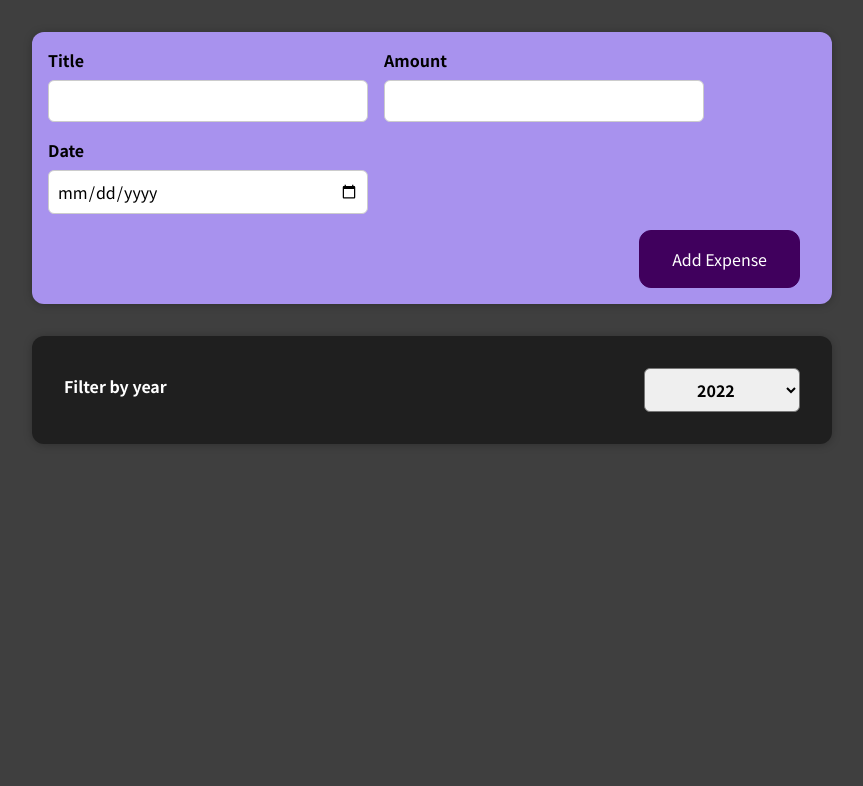
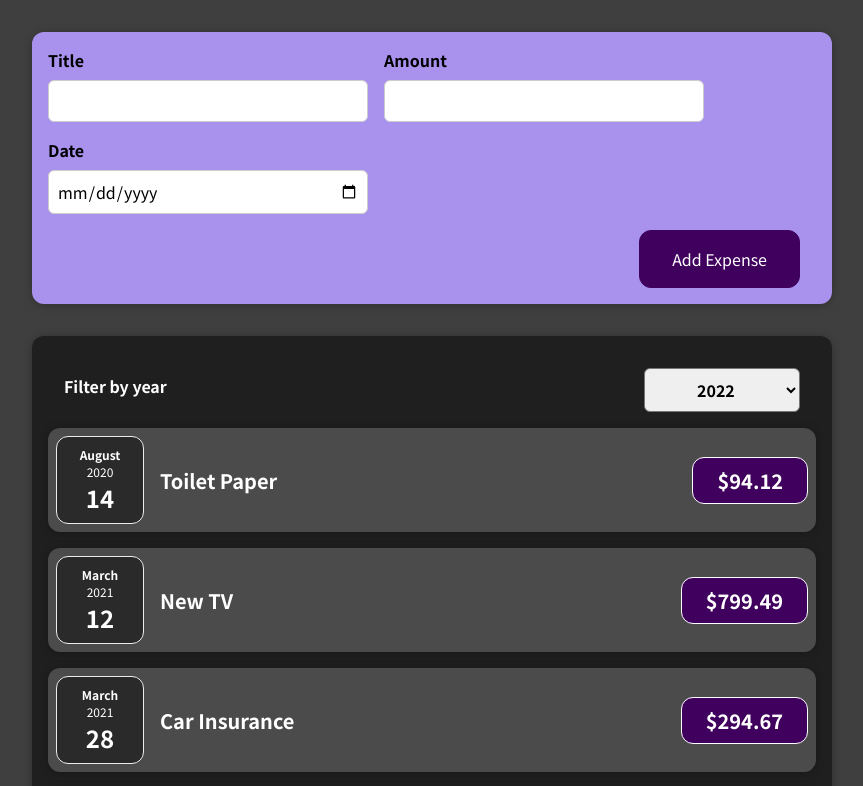
Before and after one commit to SilverFlin/Expenses, a React (Create React App) app: page / in a window 1280 px wide. Shown: the top 786 px of the page, without its empty margins (208-1071 px from the left). Built offline with nearby package versions, Linux system fonts and the light colour scheme.

Commit message:
Expense Title change handler

```diff
--- a/src/components/Expenses/ExpenseItem.js
+++ b/src/components/Expenses/ExpenseItem.js
@@ -8,7 +8,7 @@ function ExpenseItem(props) {
 	const [ title, setTitle ] = useState(props.title);
 
 	const changeNameHandler = () => {
-		const newName = prompt();
+		const newName = prompt('Set new Title:', title);
 		setTitle(newName);
 	};
 
@@ -16,10 +16,9 @@ function ExpenseItem(props) {
 		<Card className="expense-item">
 			<ExpenseDate date={props.date} />
 			<div className="expense-item__description">
-				<h2>{props.title}</h2>
+				<h2 onClick={changeNameHandler}>{title}</h2>
 				<div className="expense-item__price">${props.amount}</div>
 			</div>
-			<button onClick={changeNameHandler}>Change Title</button>
 		</Card>
 	);
 }
--- a/src/components/Expenses/Expenses.js
+++ b/src/components/Expenses/Expenses.js
@@ -16,16 +16,17 @@ function Expenses(props) {
 			<Card className="expenses">
 				<ExpensesFilter selected={yearValue} onFilterExpense={filterExpenseHandler} />
 
-				{/* {props.expenses.map((expense) => {
+				{props.expenses.map((expense) => {
 					return (
 						<ExpenseItem
 							key={expense.id} //https://reactjs.org/docs/lists-and-keys.html#keys
 							title={expense.title}
 							amount={expense.amount}
-              date={expense.date}d
+							date={expense.date}
+							d
 						/>
 					);
-        })} */}
+				})}
 
 				{/* TODO Filter logic */}
 				{props.expenses.filter((expense) => {
```
Lines whose indentation alone changed are shown as unchanged.
